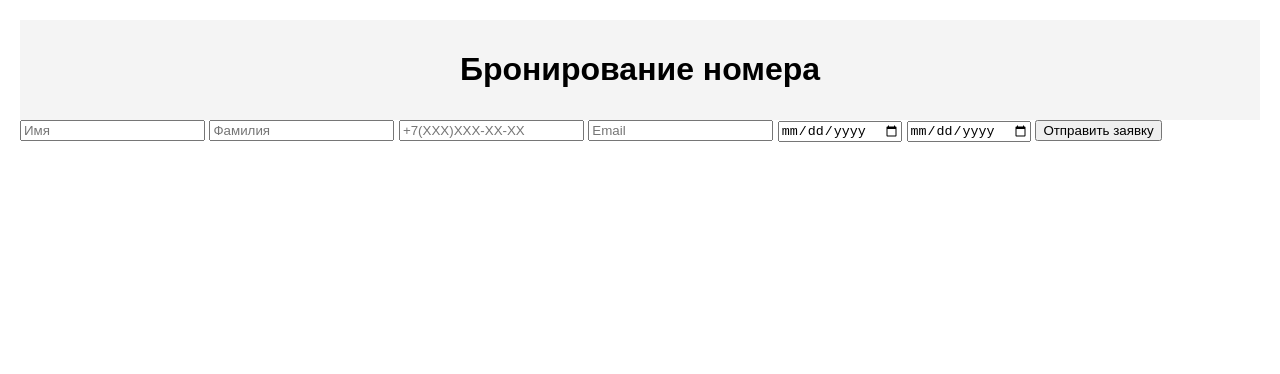
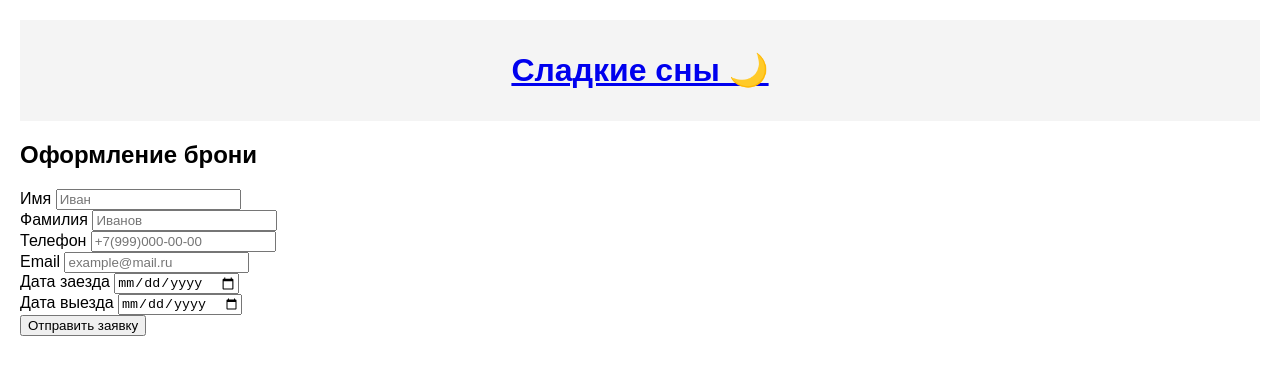
Before and after one commit to bertik1111/hotel, a plain HTML site: page booking.html in a window 1280 px wide. Drawn offline with Linux system fonts and the light colour scheme.

Commit message:
Update booking.html

```diff
--- a/booking.html
+++ b/booking.html
@@ -3,22 +3,52 @@
 <html lang="ru">
 <head>
     <meta charset="UTF-8">
+    <meta name="viewport" content="width=device-width, initial-scale=1.0">
     <title>Бронирование</title>
     <link rel="stylesheet" href="style.css">
+    <link href="https://fonts.googleapis.com/css2?family=Montserrat:wght@400;600&display=swap" rel="stylesheet">
 </head>
 <body>
-    <header><h1>Бронирование номера</h1></header>
-    <main>
-        <form id="bookingForm">
-            <input type="text" name="name" placeholder="Имя" required pattern="[а-яА-ЯёЁ\s\.\-]+">
-            <input type="text" name="surname" placeholder="Фамилия" required pattern="[а-яА-ЯёЁ\s\.\-]+">
-            <input type="tel" name="phone" placeholder="+7(XXX)XXX-XX-XX" required pattern="\+7\(\d{3}\)\d{3}-\d{2}-\d{2}">
-            <input type="email" name="email" placeholder="Email" required>
-            <input type="date" name="checkin" required>
-            <input type="date" name="checkout" required>
-            <button type="submit">Отправить заявку</button>
-        </form>
-        <div id="message"></div>
+    <header class="main-header">
+        <div class="container">
+            <a href="index.html" class="logo-link"><h1 class="logo">Сладкие сны 🌙</h1></a>
+        </div>
+    </header>
+
+    <main class="container page-content">
+        <div class="booking-card">
+            <h2>Оформление брони</h2>
+            <form id="bookingForm">
+                <div class="form-group">
+                    <label>Имя</label>
+                    <input type="text" name="name" required pattern="[а-яА-ЯёЁ\s\.\-]+" placeholder="Иван">
+                </div>
+                <div class="form-group">
+                    <label>Фамилия</label>
+                    <input type="text" name="surname" required pattern="[а-яА-ЯёЁ\s\.\-]+" placeholder="Иванов">
+                </div>
+                <div class="form-group">
+                    <label>Телефон</label>
+                    <input type="tel" name="phone" required pattern="\+7\(\d{3}\)\d{3}-\d{2}-\d{2}" placeholder="+7(999)000-00-00">
+                </div>
+                <div class="form-group">
+                    <label>Email</label>
+                    <input type="email" name="email" required placeholder="example@mail.ru">
+                </div>
+                <div class="form-row">
+                    <div class="form-group">
+                        <label>Дата заезда</label>
+                        <input type="date" name="checkin" required>
+                    </div>
+                    <div class="form-group">
+                        <label>Дата выезда</label>
+                        <input type="date" name="checkout" required>
+                    </div>
+                </div>
+                <button type="submit" class="btn btn-primary full-width">Отправить заявку</button>
+            </form>
+            <div id="messageBox" class="message-box"></div>
+        </div>
     </main>
     <script src="script.js"></script>
 </body>
```
